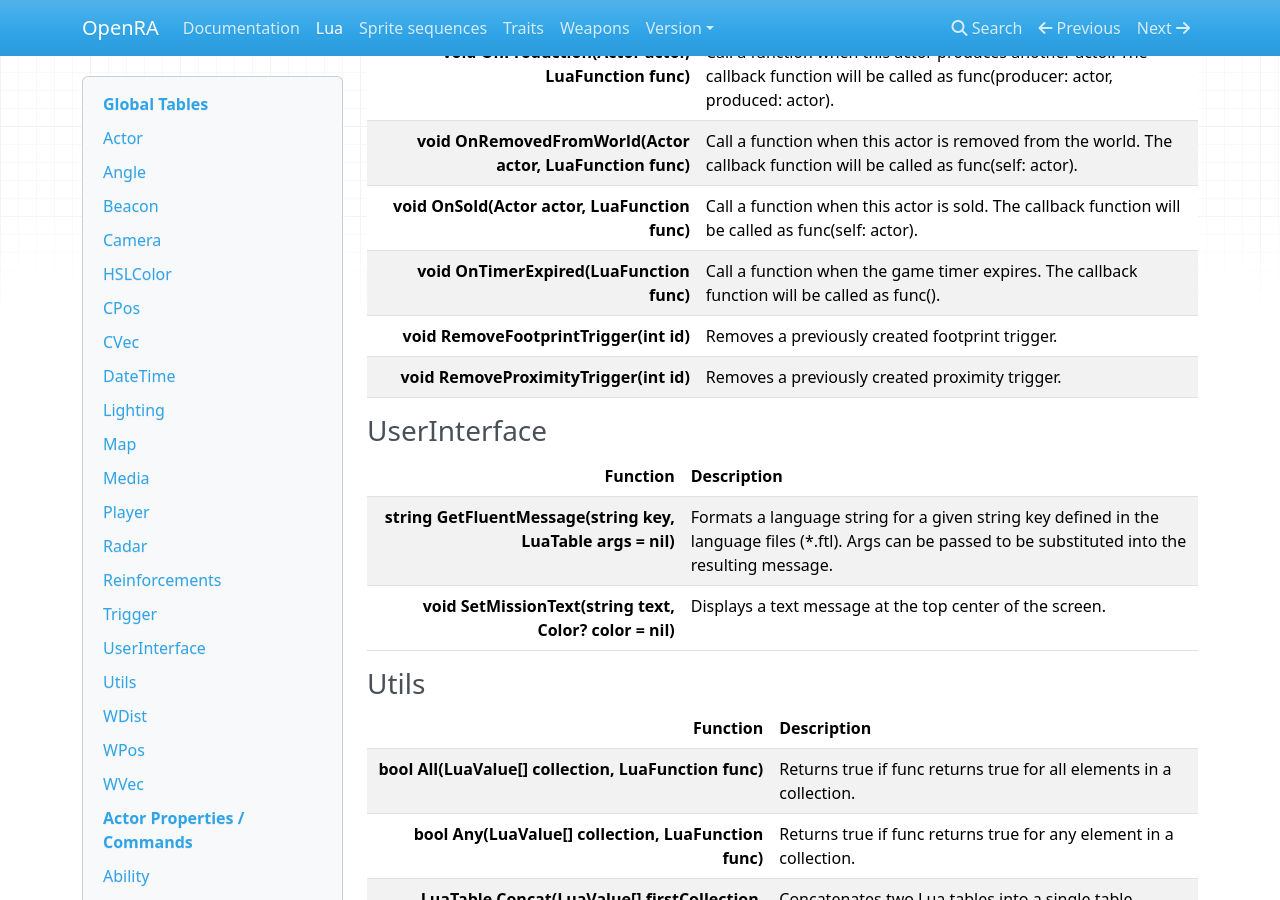
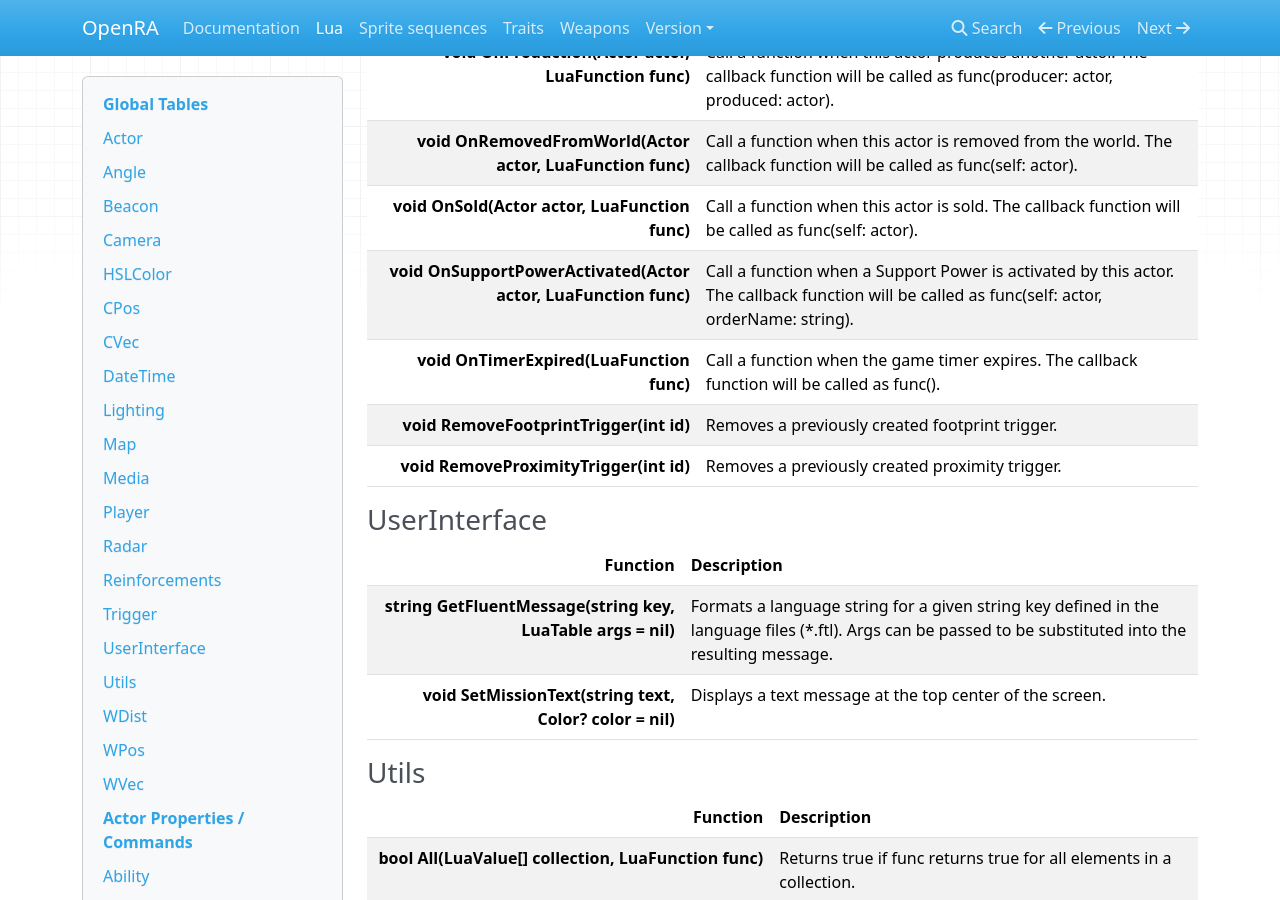
Before and after one commit to OpenRA/docs, an MkDocs documentation site: the page built from api/lua.md, in a window 1280 px wide and 900 px high, scrolled down 11521 px. Built offline with MkDocs 1.6.1, drawn with Linux system fonts in a browser that asks for light colours; nearby versions of some CDN libraries.

Commit message:
Update auto-generated documentation for bleed

```diff
--- a/api/lua.md
+++ b/api/lua.md
@@ -243,6 +243,7 @@ For a basic guide about map scripts see the [`Map Scripting` wiki page](https://
 | **void OnProduction(Actor actor, LuaFunction func)** | Call a function when this actor produces another actor. The callback function will be called as func(producer: actor, produced: actor). |
 | **void OnRemovedFromWorld(Actor actor, LuaFunction func)** | Call a function when this actor is removed from the world. The callback function will be called as func(self: actor). |
 | **void OnSold(Actor actor, LuaFunction func)** | Call a function when this actor is sold. The callback function will be called as func(self: actor). |
+| **void OnSupportPowerActivated(Actor actor, LuaFunction func)** | Call a function when a Support Power is activated by this actor. The callback function will be called as func(self: actor, orderName: string). |
 | **void OnTimerExpired(LuaFunction func)** | Call a function when the game timer expires. The callback function will be called as func(). |
 | **void RemoveFootprintTrigger(int id)** | Removes a previously created footprint trigger. |
 | **void RemoveProximityTrigger(int id)** | Removes a previously created proximity trigger. |
```
